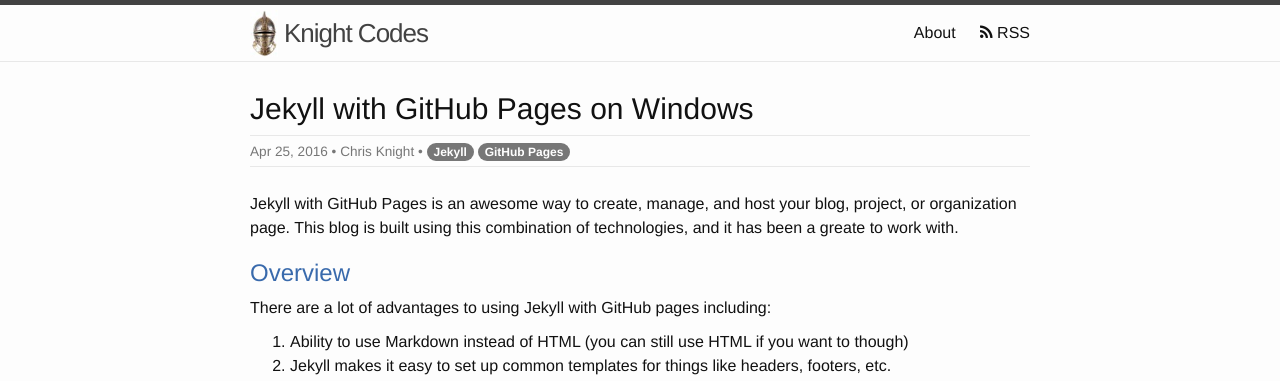
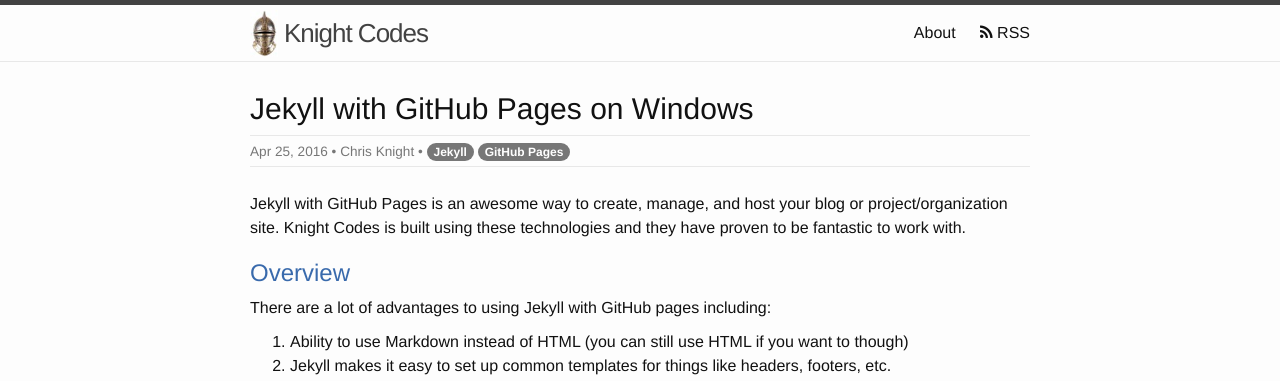
Before and after one commit to cknightdevelopment/cknightdevelopment.github.io, a Jekyll site: the page built from _posts/2016-04-25-jekyll-on-windows.markdown, in a window 1280 px wide. Shown: the top 381 px of the page. Built offline with Jekyll 4.4.1, drawn with Linux system fonts in a browser that asks for light colours; nearby versions of some CDN libraries; comment, search, counter and statistics services are not loaded.

Commit message:
Content changes for Jekyll post

```diff
--- a/_posts/2016-04-25-jekyll-on-windows.markdown
+++ b/_posts/2016-04-25-jekyll-on-windows.markdown
@@ -6,7 +6,7 @@
 tags: [Jekyll, GitHub Pages]
 ---
 
-Jekyll with GitHub Pages is an awesome way to create, manage, and host your blog, project, or organization page. This blog is built using this combination of technologies, and it has been a greate to work with.
+Jekyll with GitHub Pages is an awesome way to create, manage, and host your blog or project/organization site. Knight Codes is built using these technologies and they have proven to be fantastic to work with.
 
 ### Overview
 
```
Also changed, not shown: Gemfile.lock.
